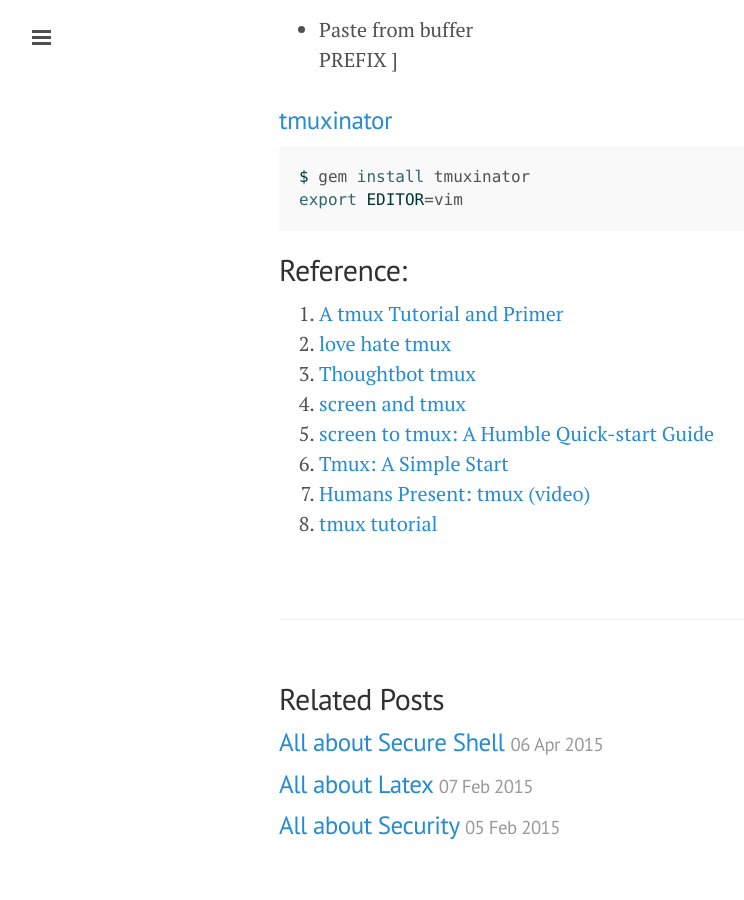
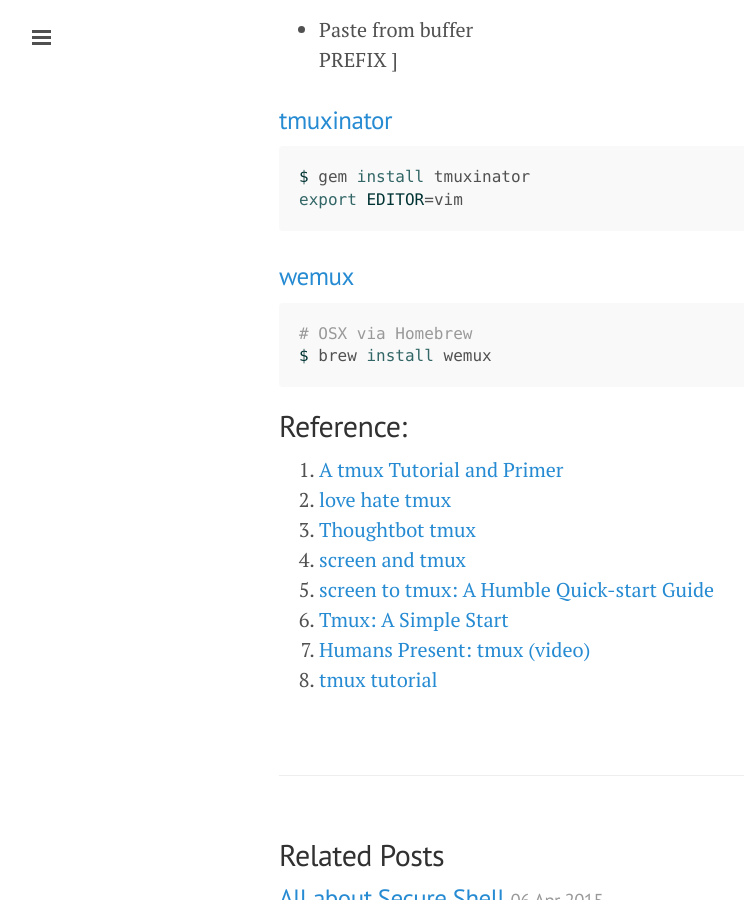
Before and after one commit to ibotdotout/ibotdotout.github.io, a Jekyll site: the page built from _posts/2014-06-09-tmux.md, in a window 1280 px wide and 900 px high, scrolled down 1640 px. Shown: the whole window, without its empty margins (1-745 px from the left). Built offline with Jekyll 4.4.1, drawn with Linux system fonts in a browser that asks for light colours; Markdown is read by kramdown in place of the engine named in the settings.

Commit message:
add wemux

````diff
--- a/_posts/2014-06-09-tmux.md
+++ b/_posts/2014-06-09-tmux.md
@@ -67,6 +67,13 @@ $ gem install tmuxinator
 export EDITOR=vim
 ```
 
+### [wemux](https://github.com/zolrath/wemux)
+
+```sh
+# OSX via Homebrew
+$ brew install wemux
+```
+
 ## Reference:
 1. [A tmux Tutorial and Primer](http://www.danielmiessler.com/study/tmux/)
 2. [love hate tmux](http://robots.thoughtbot.com/love-hate-tmux)
````
